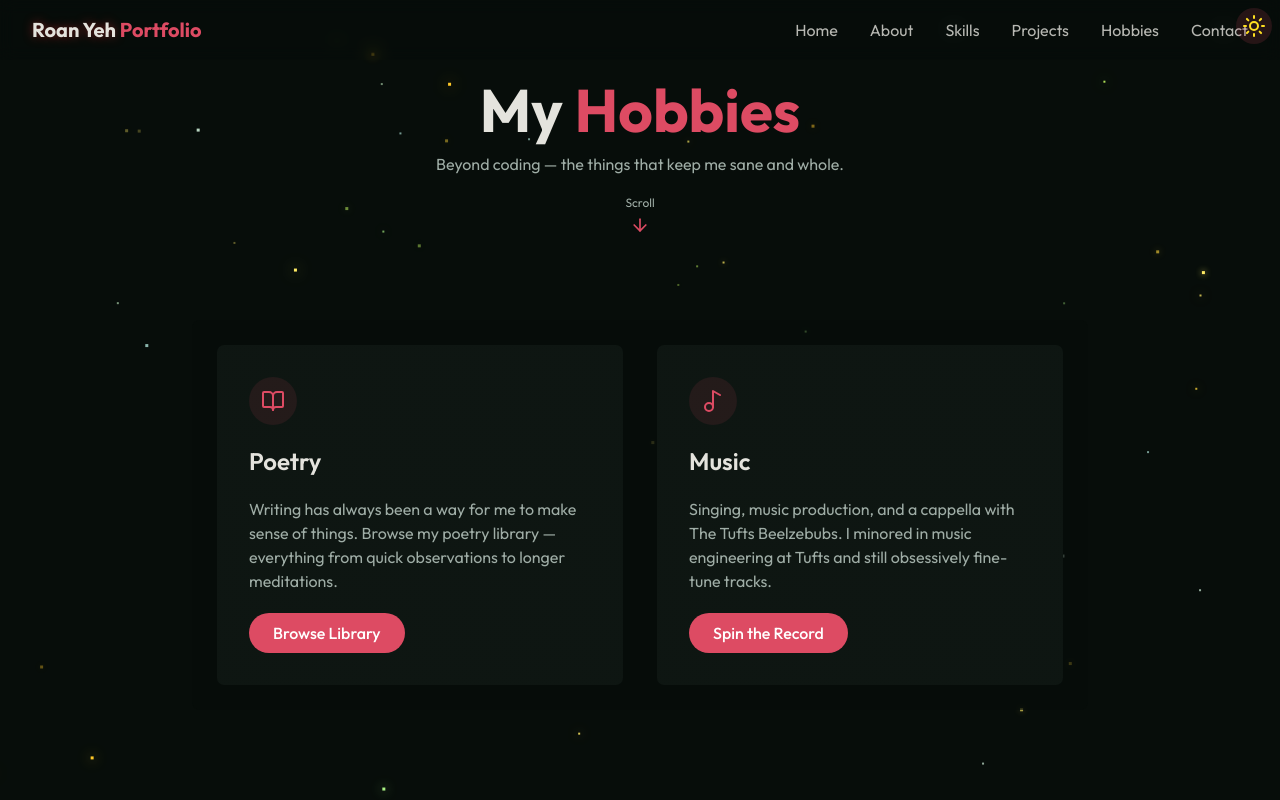
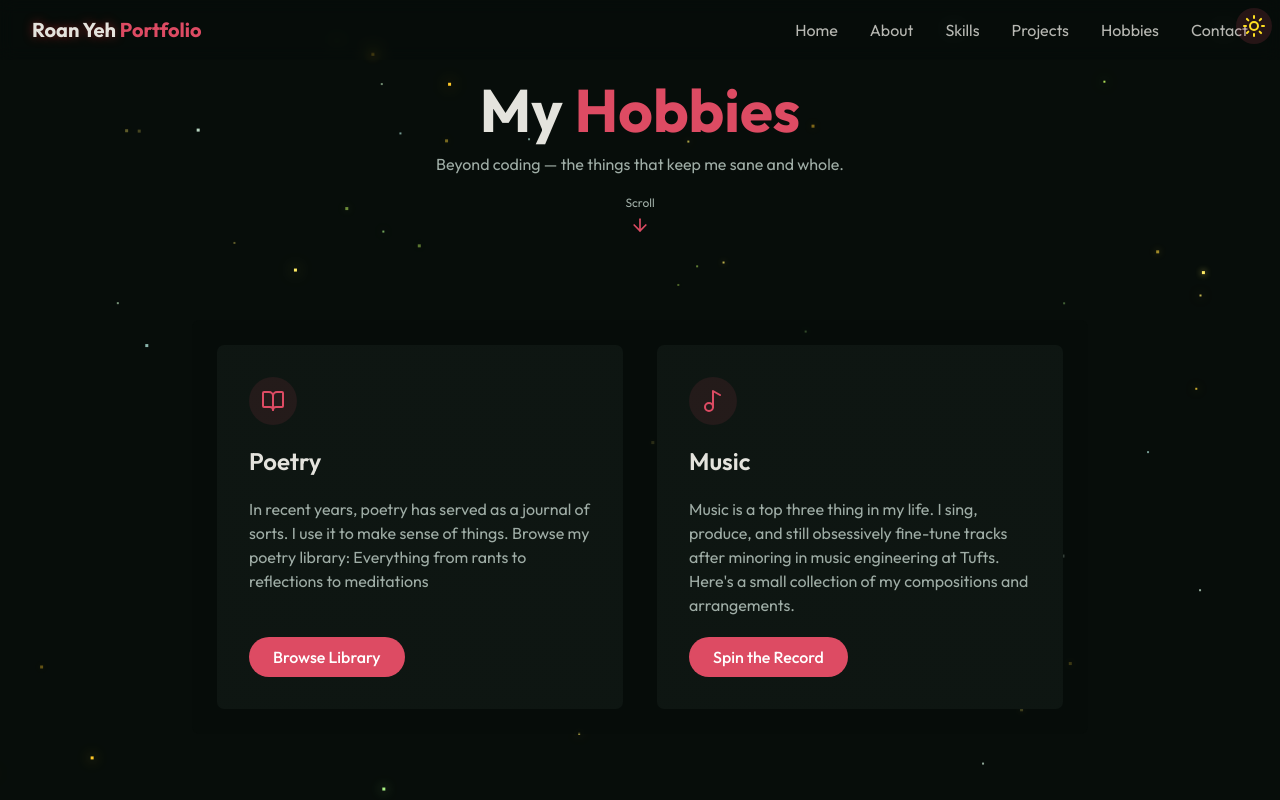
Before and after one commit to roanye/portfolio_website, a React (Vite) app: page /hobbies in a window 1280 px wide. Shown: the top 800 px of the page. Built offline with nearby package versions, Linux system fonts and the light colour scheme.

Commit message:
fix: tighten up some phrasing in hobbies section

```diff
--- a/src/pages/Hobbies.jsx
+++ b/src/pages/Hobbies.jsx
@@ -8,7 +8,7 @@ const hobbies = [
     icon: BookOpen,
     title: "Poetry",
     description:
-      "Writing has always been a way for me to make sense of things. Browse my poetry library — everything from quick observations to longer meditations.",
+      "In recent years, poetry has served as a journal of sorts. I use it to make sense of things. Browse my poetry library: Everything from rants to reflections to meditations",
     link: "/poetry",
     label: "Browse Library",
   },
@@ -16,7 +16,7 @@ const hobbies = [
     icon: Music2,
     title: "Music",
     description:
-      "Singing, music production, and a cappella with The Tufts Beelzebubs. I minored in music engineering at Tufts and still obsessively fine-tune tracks.",
+      "Music is a top three thing in my life. I sing, produce, and still obsessively fine-tune tracks after minoring in music engineering at Tufts. Here's a small collection of my compositions and arrangements.",
     link: "/music",
     label: "Spin the Record",
   },
```
